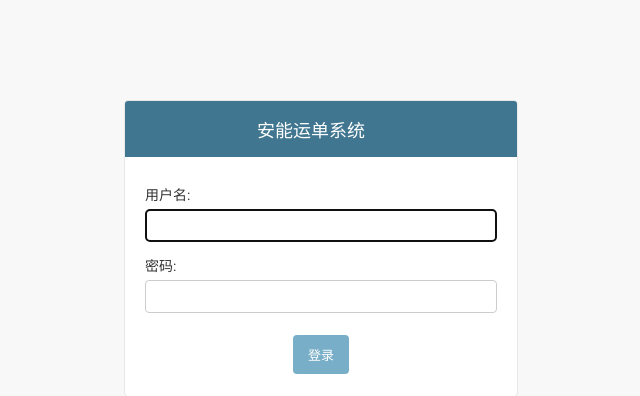
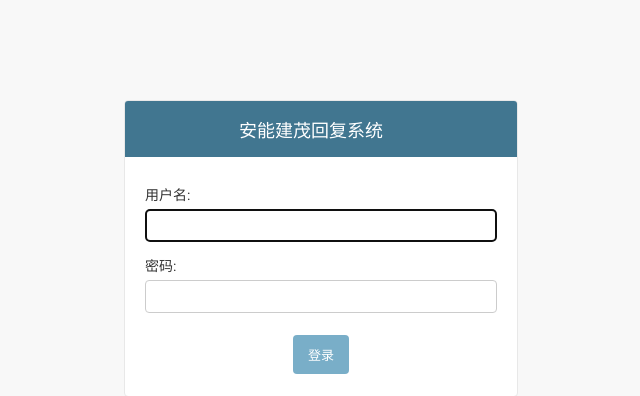
Before and after one commit to UnknowName/ane, a Django app: page /admin/login/?next=/import/ in a window 1280 px wide. Shown: the top 396 px of the page, without its empty margins (319-959 px from the left). Run offline with Django 3.2, Linux system fonts and the light colour scheme.

Commit message:
Update base_site.html

```diff
--- a/templates/admin/base_site.html
+++ b/templates/admin/base_site.html
@@ -3,7 +3,7 @@
 {% block title %}ANE 安能物流 {% endblock %}
 
 {% block branding %}
-<h1 id="site-name"><a href="{% url 'admin:index' %}">安能运单系统</a></h1>
+<h1 id="site-name"><a href="{% url 'admin:index' %}">安能建茂回复系统</a></h1>
 {% endblock %}
 
 {% block nav-global %}{% endblock %}
```
